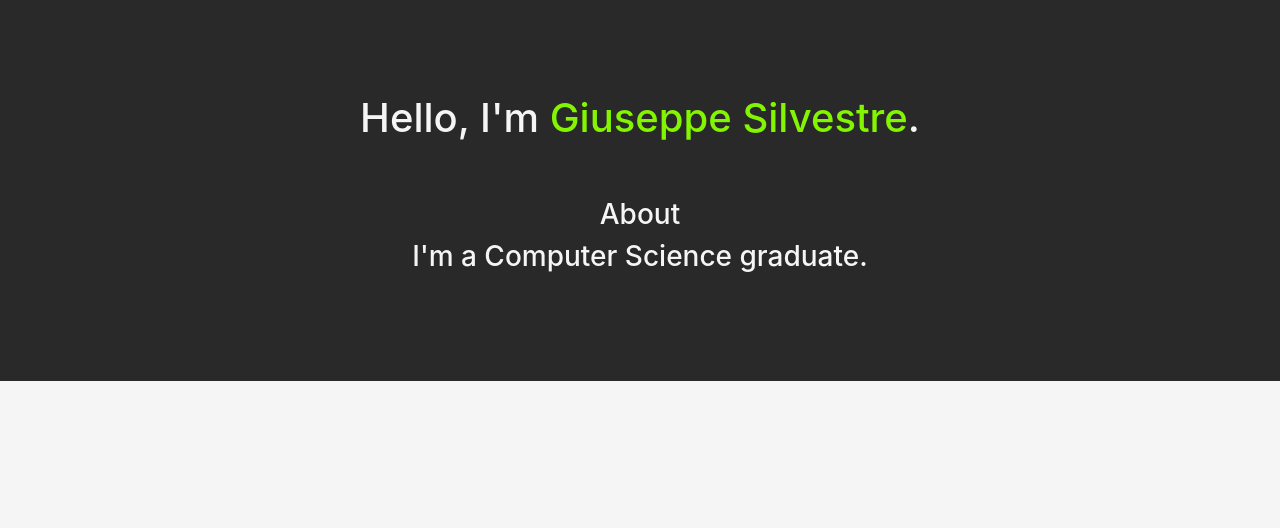
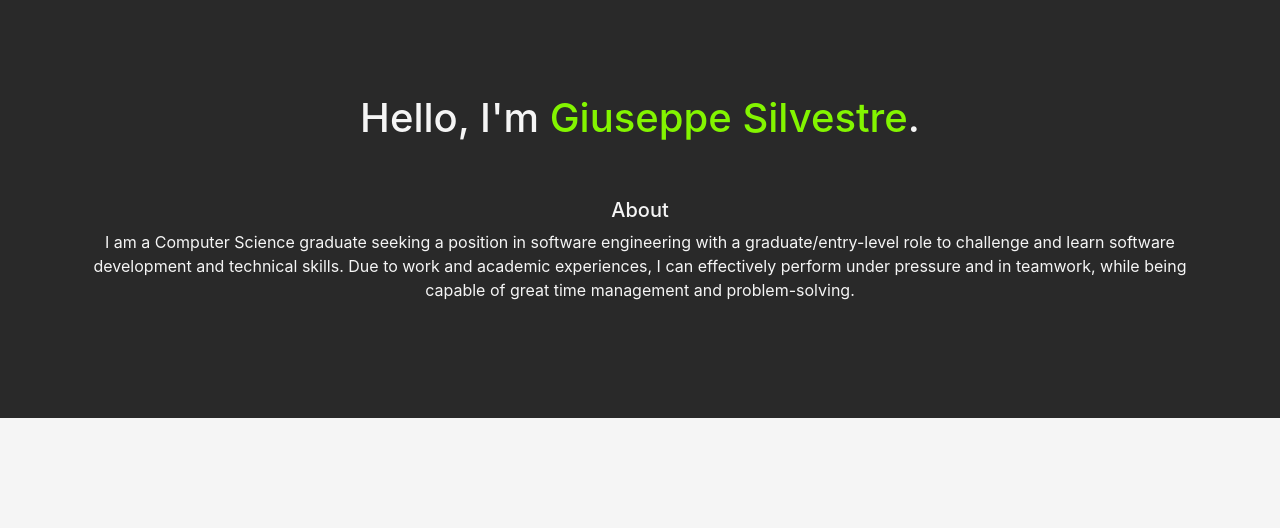
Before and after one commit to Giuseppe995/Website, a website with bundled scripts: page index.html in a window 1280 px wide. Shown: the part 62-590 px from the top of the page. Built offline with nearby package versions, Linux system fonts and the light colour scheme.

Commit message:
about section

```diff
--- a/index.html
+++ b/index.html
@@ -99,8 +99,9 @@
       <h1>Hello, I'm <span style="color: #83f500;">Giuseppe Silvestre</span>.</h1>
       <br>
       <br>
-      <h3>About</h3>
-      <h3>I'm a Computer Science graduate.</h3>
+      <h5>About</h5>
+      <p> I am a Computer Science graduate seeking a position in software engineering with a graduate/entry-level role to challenge and learn software development and technical skills.
+         Due to work and academic experiences, I can effectively perform under pressure and in teamwork, while being capable of great time management and problem-solving.</p>
     </div>
   </header>
 
```
Also changed, not shown: 2 other files.
